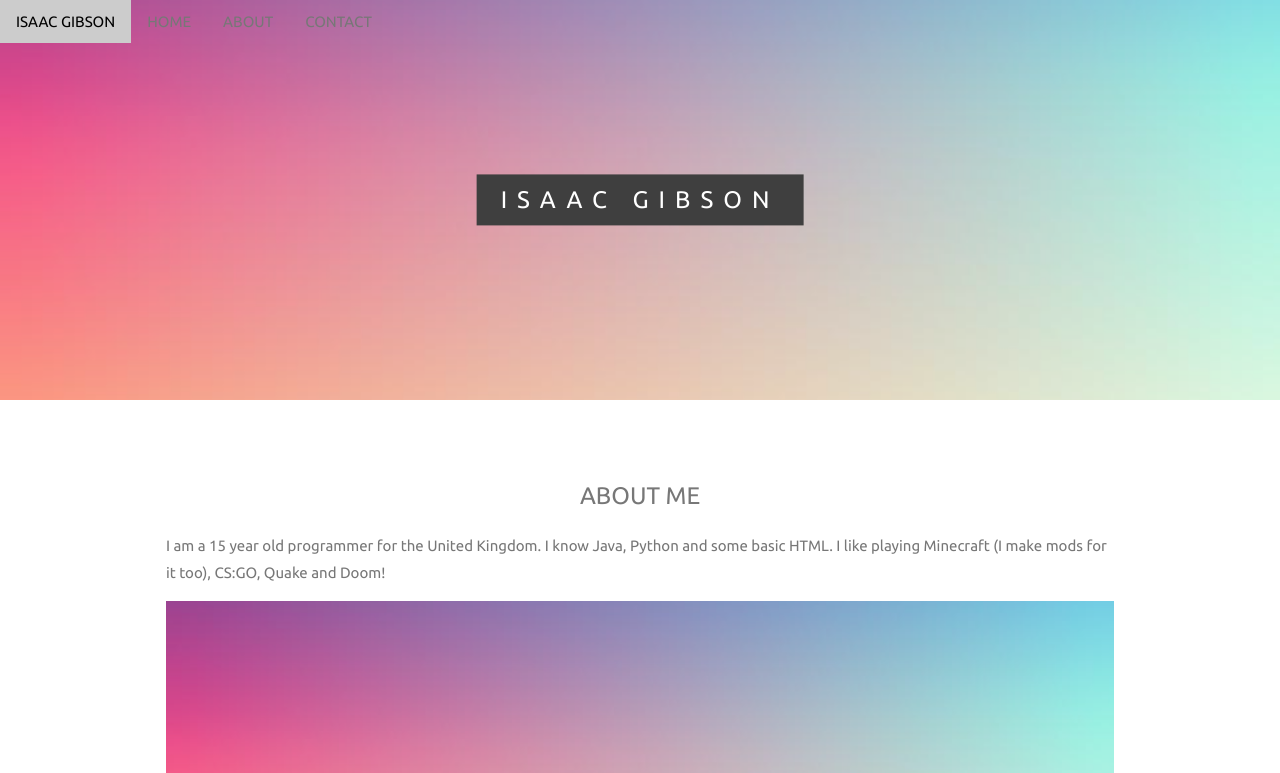
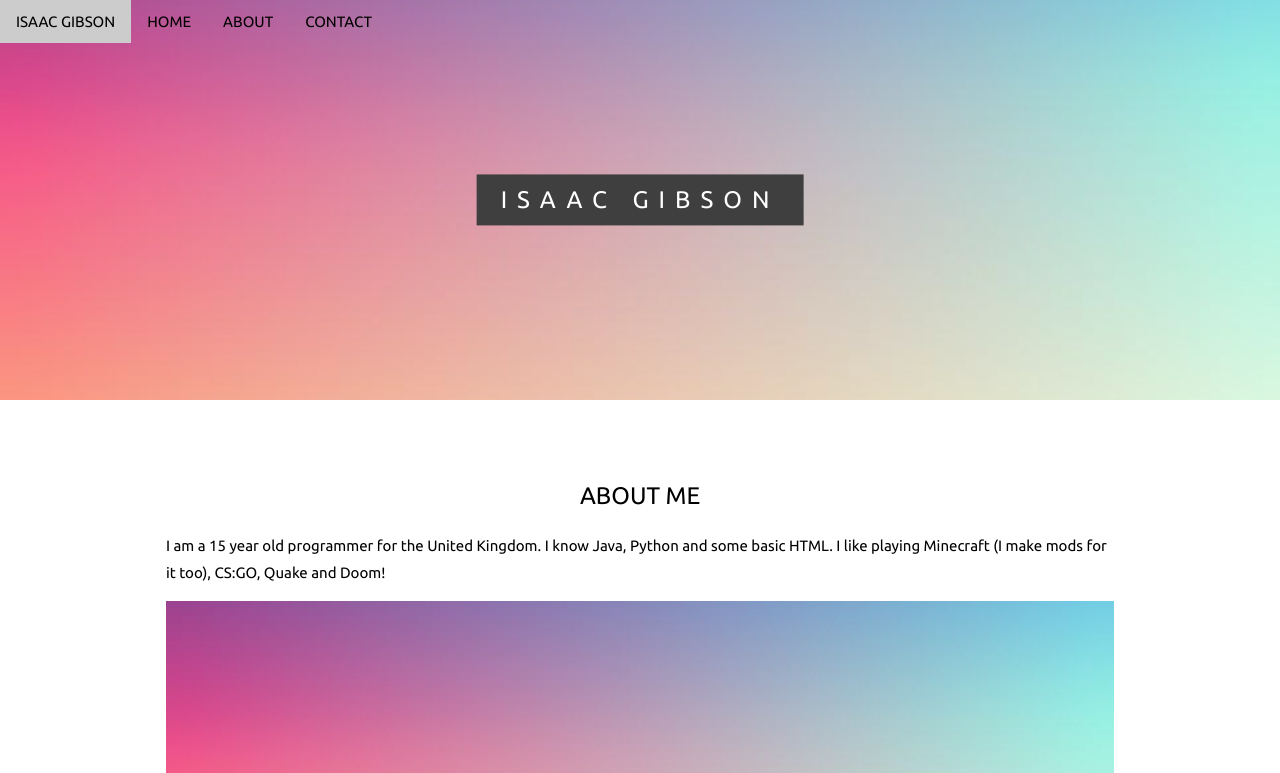
Before and after one commit to 00p513-dev/IDGibbo.github.io, a plain HTML site: page index.html in a window 1280 px wide. Shown: the top 773 px of the page. Drawn offline with nearby package versions, Linux system fonts and the light colour scheme.

Commit message:
Changed #777777 to #000000

```diff
--- a/index.html
+++ b/index.html
@@ -20,7 +20,7 @@
         body,h1,h2,h3,h4,h5,h6 {font-family: "Ubuntu", "light";}
         body, html {
         height: 100%;
-        color: #777;
+        color: #000000;
         line-height: 1.8;
         }
 
```
